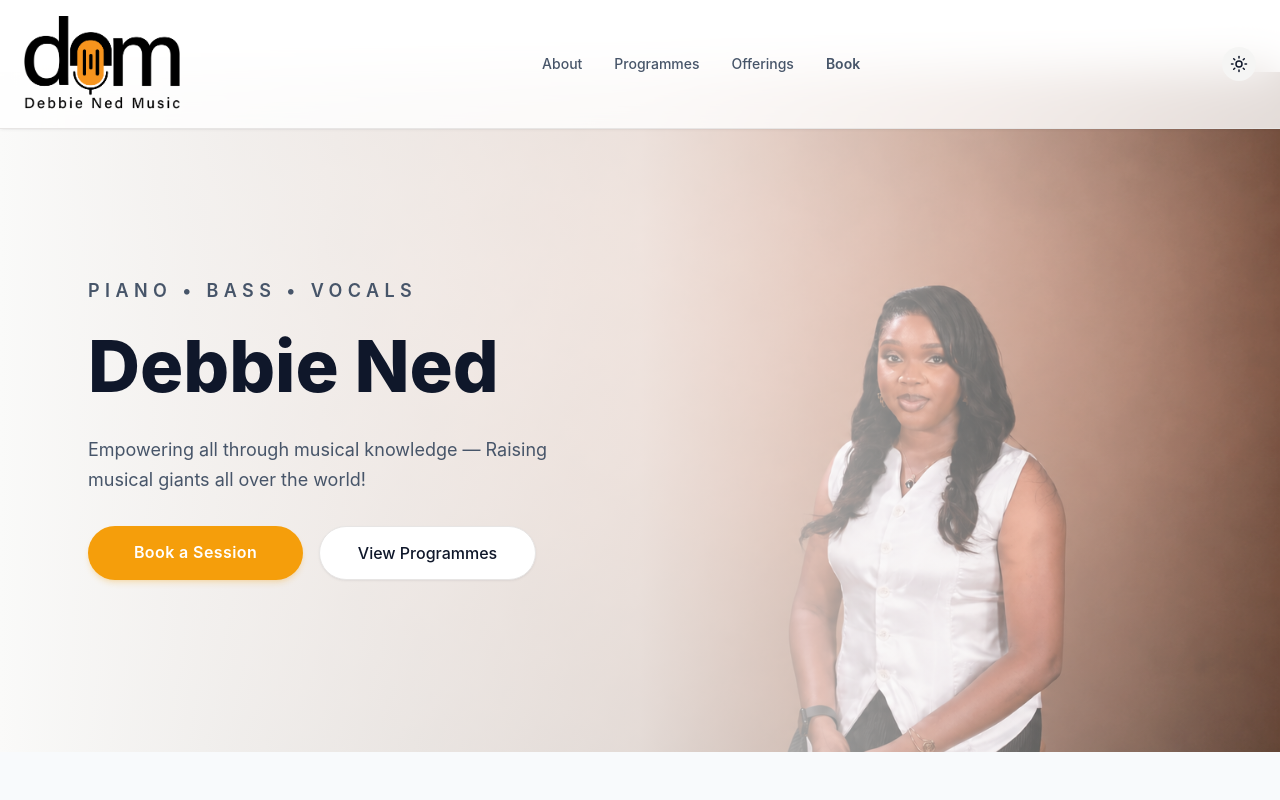
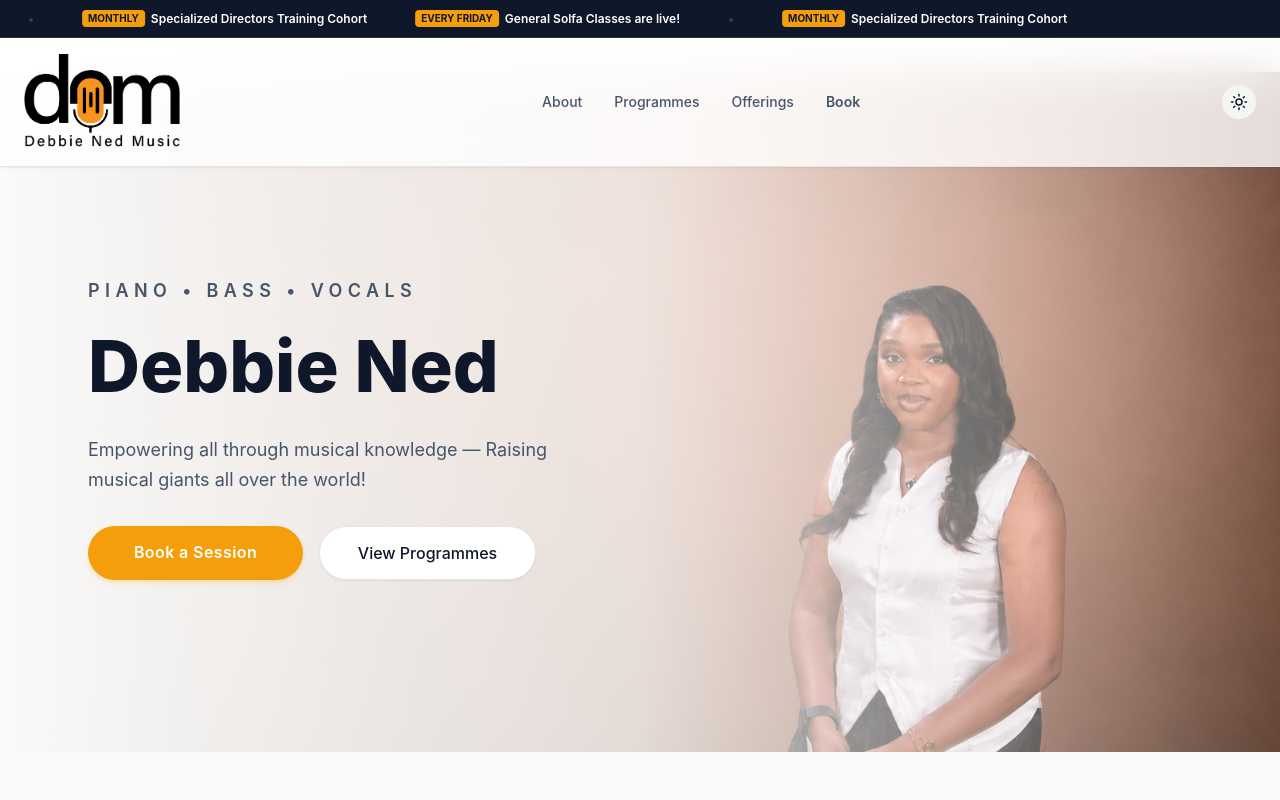
Before and after one commit to dettah/debbie-ned, a React (Vite) app in the folder Ned/: page / in a window 1280 px wide. Shown: the top 800 px of the page. Built offline with nearby package versions, Linux system fonts and the light colour scheme.

Commit message:
Added a global marquee announcement carousel

```diff
--- a/Ned/src/App.css
+++ b/Ned/src/App.css
@@ -40,3 +40,12 @@ html {
     width: 100%;
   }
 }
+
+@keyframes marquee {
+  0% { transform: translateX(0%); }
+  100% { transform: translateX(-50%); }
+}
+
+.animate-marquee {
+  animation: marquee 15s linear infinite;
+}
--- a/Ned/src/components/LandingPage.jsx
+++ b/Ned/src/components/LandingPage.jsx
@@ -138,11 +138,46 @@ export default function LandingPage() {
   };
 
   return (
-    <div className="bg-[#F8FAFC]  text-white font-sans scroll-smooth">
-      {/*  */}
-      {/* NAVBAR */}
-      <nav className="fixed top-0 left-0 w-full bg-white/80 backdrop-blur-xl z-50 px-6 py-4 flex justify-between items-center border-b border-[#E7E5E4] shadow-sm shadow-[#0F172A]/5">
+    <>
 
+      <div className="bg-[#F8FAFC] text-[#0F172A] font-sans scroll-smooth">
+
+  {/* GLOBAL HEADER WRAPPER CONTAINER */}
+  <header className="fixed top-0 left-0 w-full z-50">
+
+    {/* GLOBAL ANNOUNCEMENT BAR (SELF-DRIVEN MARQUEE CAROUSEL) */}
+    <div className="w-full bg-[#0F172A] text-white text-xs font-semibold py-2.5 overflow-hidden border-b border-[#F59E0B]/20 select-none">
+      <div className="flex animate-marquee whitespace-nowrap gap-12 w-max">
+        {/* FIRST RUN OF ANNOUNCEMENTS */}
+        <div className="flex items-center gap-12">
+          <div className="flex items-center gap-1.5">
+            <span className="bg-[#F59E0B] text-[#0F172A] text-[10px] uppercase font-bold px-1.5 py-0.5 rounded-sm">Every Friday</span>
+            <span>General Solfa Classes are live!</span>
+          </div>
+          <div className="text-[#E7E5E4]/20">•</div>
+          <div className="flex items-center gap-1.5">
+            <span className="bg-[#F59E0B] text-[#0F172A] text-[10px] uppercase font-bold px-1.5 py-0.5 rounded-sm">Monthly</span>
+            <span>Specialized Directors Training Cohort</span>
+          </div>
+        </div>
+
+        {/* DUPLICATE COPY FOR SEAMLESS LOOP INFINITE FLOW */}
+        <div className="flex items-center gap-12" aria-hidden="true">
+          <div className="flex items-center gap-1.5">
+            <span className="bg-[#F59E0B] text-[#0F172A] text-[10px] uppercase font-bold px-1.5 py-0.5 rounded-sm">Every Friday</span>
+            <span>General Solfa Classes are live!</span>
+          </div>
+          <div className="text-[#E7E5E4]/20">•</div>
+          <div className="flex items-center gap-1.5">
+            <span className="bg-[#F59E0B] text-[#0F172A] text-[10px] uppercase font-bold px-1.5 py-0.5 rounded-sm">Monthly</span>
+            <span>Specialized Directors Training Cohort</span>
+          </div>
+        </div>
+      </div>
+    </div>
+
+    {/* NAVBAR (Positioned relatively within the fixed header) */}
+    <nav className="w-full bg-white/80 backdrop-blur-xl px-6 py-4 flex justify-between items-center border-b border-[#E7E5E4] shadow-sm shadow-[#0F172A]/5">
       <img src={Logo} alt="debbie_ned's logo" className="h-[8vh] md:h-[12vh]" />
 
       {/* DESKTOP NAVIGATION LINKS */}
@@ -168,6 +203,16 @@ export default function LandingPage() {
         </button>
       </div>
     </nav>
+  </header>
+
+  {/* CRUCIAL LAYOUT RULE: Your Hero/Main content below needs enough padding-top to not get covered by this thick fixed header header*/}
+  {/*
+  <main className="pt-[140px] md:pt-[180px]">
+    {/* Rest of your page content, Hero etc. goes here */}
+    {/*
+  </main>
+</div> */}
+
 
 
 
@@ -387,37 +432,6 @@ export default function LandingPage() {
           </section>
         </>
 
-      {/* WHAT TO EXPECT (YOUR JOURNEY) */}
-      {/* <section className="py-24 px-6 bg-white border-t border-b border-[#E7E5E4]">
-        <h2 className="text-3xl md:text-4xl font-extrabold text-center mb-12 text-[#0F172A]">
-          Your Journey
-        </h2>
-
-        <div className="grid md:grid-cols-4 gap-8 max-w-6xl mx-auto text-center">
-          {steps.map((item) => (
-            <div
-              key={item.title}
-              className="group bg-[#FAFAF9] p-6 rounded-xl hover:scale-105 transition duration-300 flex flex-col items-center text-center gap-4 border border-[#E7E5E4] shadow-sm shadow-[#0F172A]/5 hover:shadow-md hover:shadow-[#F59E0B]/5 hover:border-[#F59E0B]/30"
-            >
-              <div className="overflow-hidden rounded-lg">
-                <img src={item.image} alt={item.title} className="w-full h-auto object-cover" />
-              </div> */}
-
-              {/* ICON CONTAINER */}
-              {/* <div className="w-10 h-10 flex items-center justify-center p-2 text-[#475569] group-hover:text-white rounded-full bg-[#E7E5E4]/50 group-hover:bg-[#F59E0B] transition duration-300">
-                {item.icon}
-              </div>
-
-              <h3 className="font-bold text-xl text-[#0F172A]">{item.title}</h3>
-              <h4 className="text-[#475569] text-sm leading-relaxed font-normal">
-                {item.details}
-              </h4>
-            </div>
-          ))}
-        </div>
-      </section> */}
-
-
         {/* PROGRAMMES */}
         <section id="programmes" className="py-24 px-6 max-w-6xl mx-auto bg-white">
           <h2 className="text-3xl md:text-4xl font-extrabold text-center mb-12 text-[#0F172A]">
@@ -547,5 +561,7 @@ export default function LandingPage() {
         </footer>
 
       </div>
+    </>
+
   );
 }
```
Lines whose indentation alone changed are shown as unchanged.
